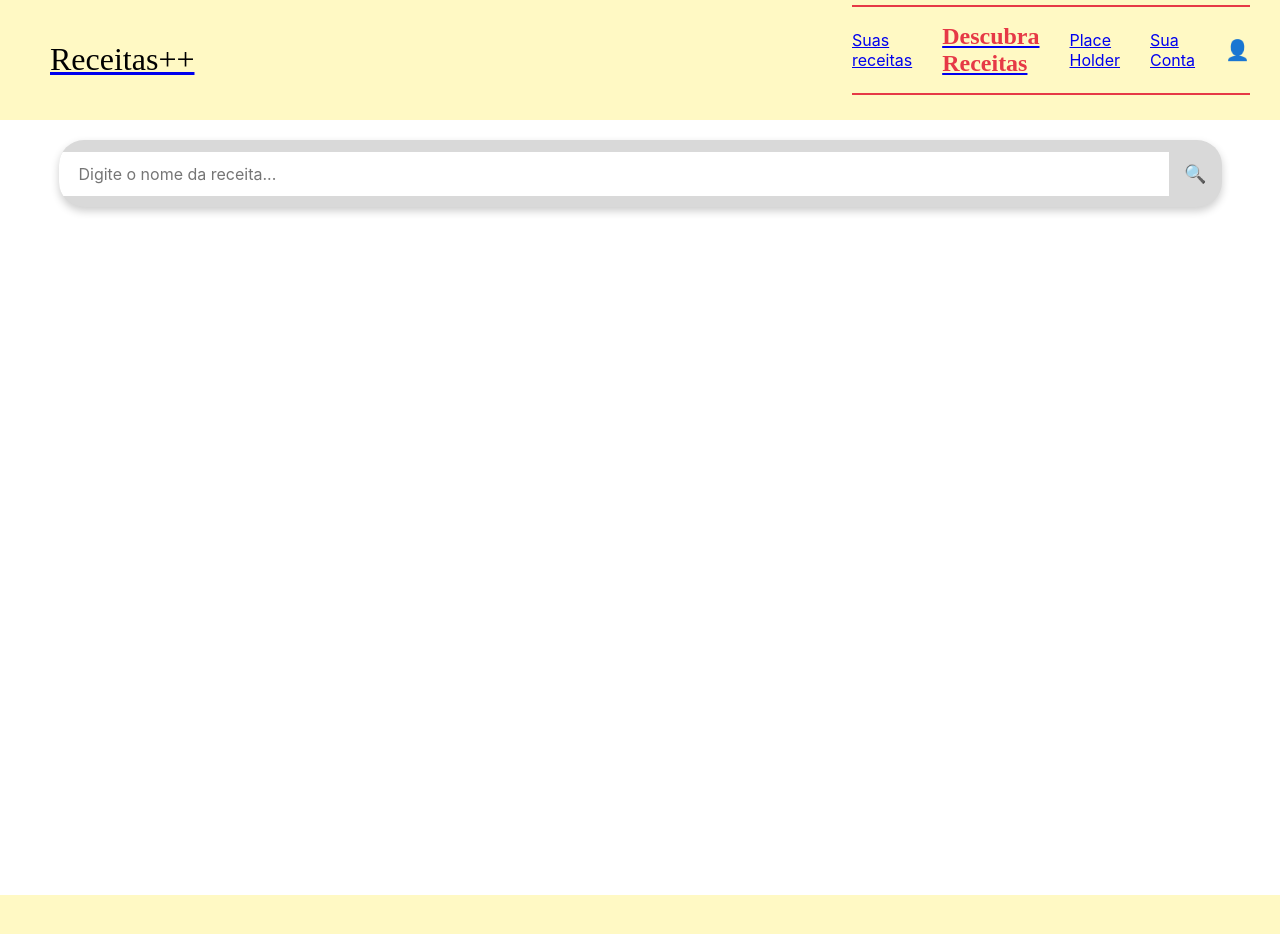
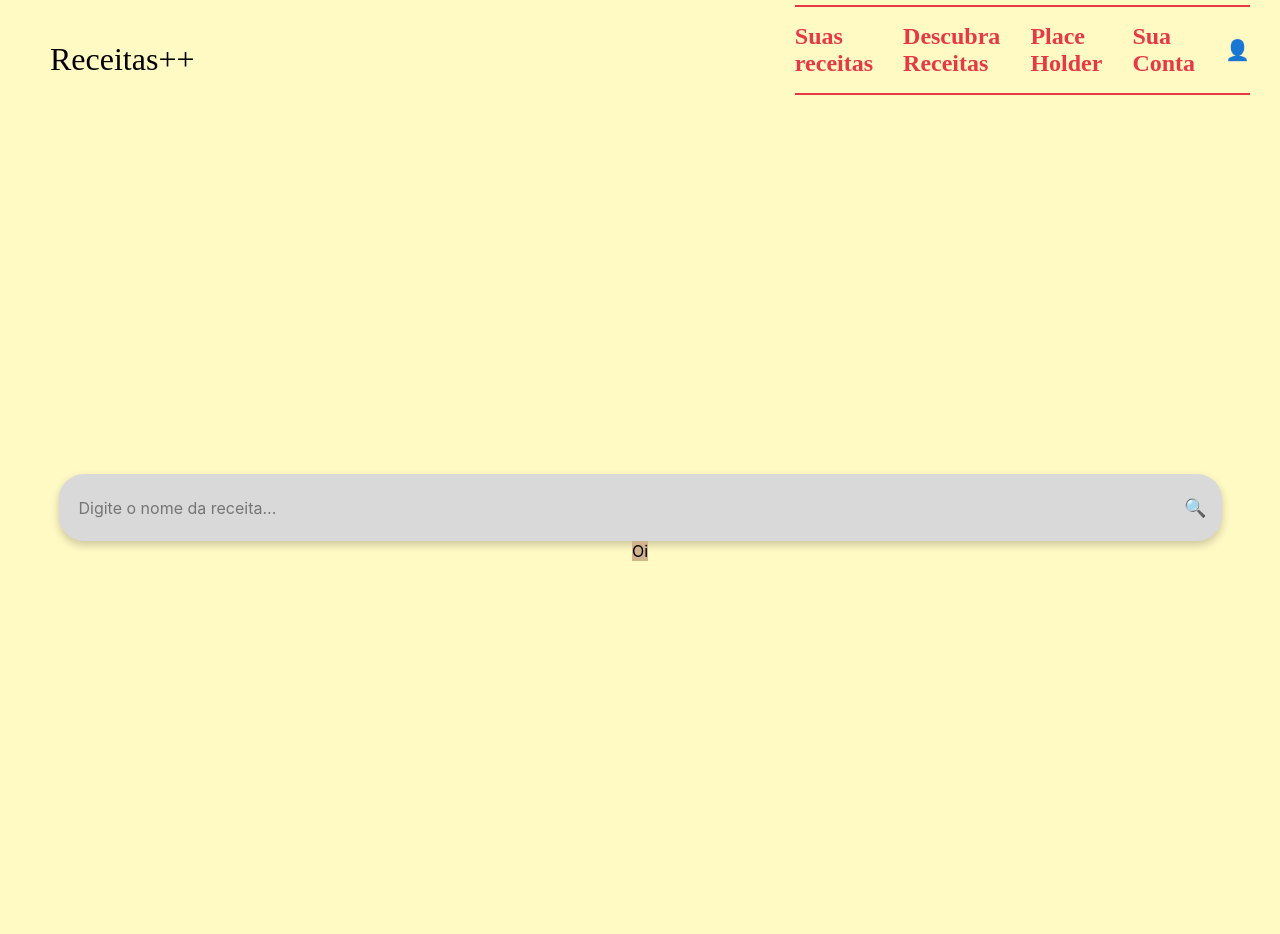
Before and after one commit to GusLucas12/Receitas, a React (Create React App) app in the folder client/: page /busca in a window 1280 px wide. Shown: the top 934 px of the page. Built offline with nearby package versions, Linux system fonts and the light colour scheme; a web font is replaced by a local one.

Commit message:
Telas de busca teste

```diff
--- a/client/package.json
+++ b/client/package.json
@@ -14,7 +14,7 @@
     "web-vitals": "^2.1.4"
   },
   "scripts": {
-    "start": "react-scripts start",
+    "start": "set CI=false && react-scripts start",
     "build": "react-scripts build",
     "test": "react-scripts test",
     "eject": "react-scripts eject"
--- a/client/src/components/cabeca.js
+++ b/client/src/components/cabeca.js
@@ -6,18 +6,18 @@ function Top() {
             <header>
                 <div className={styles.interface}>
                     <div className={styles.texto}>
-                        <Link to='/'> <h1>Receitas++</h1></Link>
+                        <Link to='/' className={styles.custom_link}> <h1>Receitas++</h1></Link>
 
 
                     </div>
 
 
                     <div className={styles.botao}>
-                        <a href="#suas-receitas">Suas <br></br>receitas</a>
-                        <Link to='/busca'><h1>Descubra<br></br> Receitas</h1></Link>
+                        <h1>Suas <br></br>receitas</h1>
+                        <Link to='/busca' className={styles.custom_link}><h1>Descubra<br></br> Receitas</h1></Link>
 
-                        <a href="#placeholder">Place <br></br>Holder</a>
-                        <a href="#sua-conta">Sua <br></br>Conta</a>
+                        <h1>Place <br></br>Holder</h1>
+                        <h1>Sua <br></br>Conta</h1>
                         <div className={styles.user}>
                             <span>👤</span>
                         </div>
--- a/client/src/components/header.module.css
+++ b/client/src/components/header.module.css
@@ -24,18 +24,22 @@ header>.interface {
 }
 
 .texto h1 {
+    color: #000000;
+    text-decoration: none;
     font-family: "Galada", cursive;
     font-weight: 400;
     font-style: normal;
     cursor: pointer;
     font-style: normal;
     font-size: 32px;
-    color: #000000;
-    text-decoration: none;
+
     transition: all 0.3s ease 0s;
 
 }
-
+.custom_link {
+    text-decoration: none;
+    color: inherit;
+  }
 .app {
     color: #b60101;
 }
@@ -45,6 +49,8 @@ header>.interface {
 }
 
 .botao {
+    text-decoration: none; /* Remove o sublinhado */
+    color: inherit;
     display: flex;
     align-items: center;
     gap: 30px;
--- a/client/src/pages/busca.js
+++ b/client/src/pages/busca.js
@@ -31,6 +31,9 @@ function Busca() {
                     </button>
                 </form>
             </div>
+            <div className={styles.telaDeBusca}>
+                Oi
+            </div>
         </div>
     )
 }
--- a/client/src/pages/busca.module.css
+++ b/client/src/pages/busca.module.css
@@ -1,8 +1,10 @@
 .main{
-    display: flex;
-    justify-content: center;
+  display: flex;
+  justify-content: center;
+  flex-direction: column;
+  align-items: center;
     height: 775px;
-
+    background-color: #FFF9C4;
 }
 
 
@@ -21,6 +23,7 @@
 
   /* Input */
   .input {
+    background-color: #D9D9D9;
     flex: 1;
     padding: 12px 20px;
     border: none;
@@ -43,3 +46,8 @@
   .button:hover {
     color: #007BFF;
   }
+  .telaDeBusca{
+    background-color: #D2B48C;
+    max-width: fit-content;
+    max-height: fit-content;
+  }
--- a/client/src/pages/home.module.css
+++ b/client/src/pages/home.module.css
@@ -1,32 +1,27 @@
 .main {
     display: flex;
     justify-content: center;
-    /* Centraliza horizontalmente */
+    flex-direction: column;
     align-items: center;
     background-image: url('../images/image1.png');
     background-repeat: no-repeat;
-    /* Impede a repetição da imagem */
     background-size: cover;
-    /* Faz a imagem cobrir todo o elemento */
-
-    /* Posiciona a imagem no centro */
     background-attachment: fixed;
-    /* A imagem fica fixa quando você rola a página */
     height: 775px;
 }
 
 .box {
     display: flex;
     flex-direction: column;
-    /* Posiciona os elementos verticalmente */
+
     justify-content: center;
-    /* Centraliza verticalmente */
+
     align-items: center;
-    /* Centraliza horizontalmente */
+
     text-align: center;
-    /* Alinha o texto */
+
     color: white;
-    /* Ajusta a cor do texto para branco */
+
     background-color: black;
     opacity: 0.6;
     height: 506px;
@@ -52,20 +47,20 @@
 
 
 
-  /* Formulário */
+
   .form {
     margin-top: 20px;
     width: 1163;
     height: 67;
     display: flex;
     align-items: center;
-    background-color: rgba(255, 255, 255, 0.8); /* Fundo translúcido */
+    background-color: rgba(255, 255, 255, 0.8);
     border-radius: 25px;
     overflow: hidden;
     box-shadow: 0 4px 8px rgba(0, 0, 0, 0.2);
   }
 
-  /* Input */
+
   .input {
     flex: 1;
     padding: 12px 20px;
@@ -76,7 +71,7 @@
     color: #333;
   }
 
-  /* Botão de busca */
+
   .button {
     background: none;
     border: none;
```
